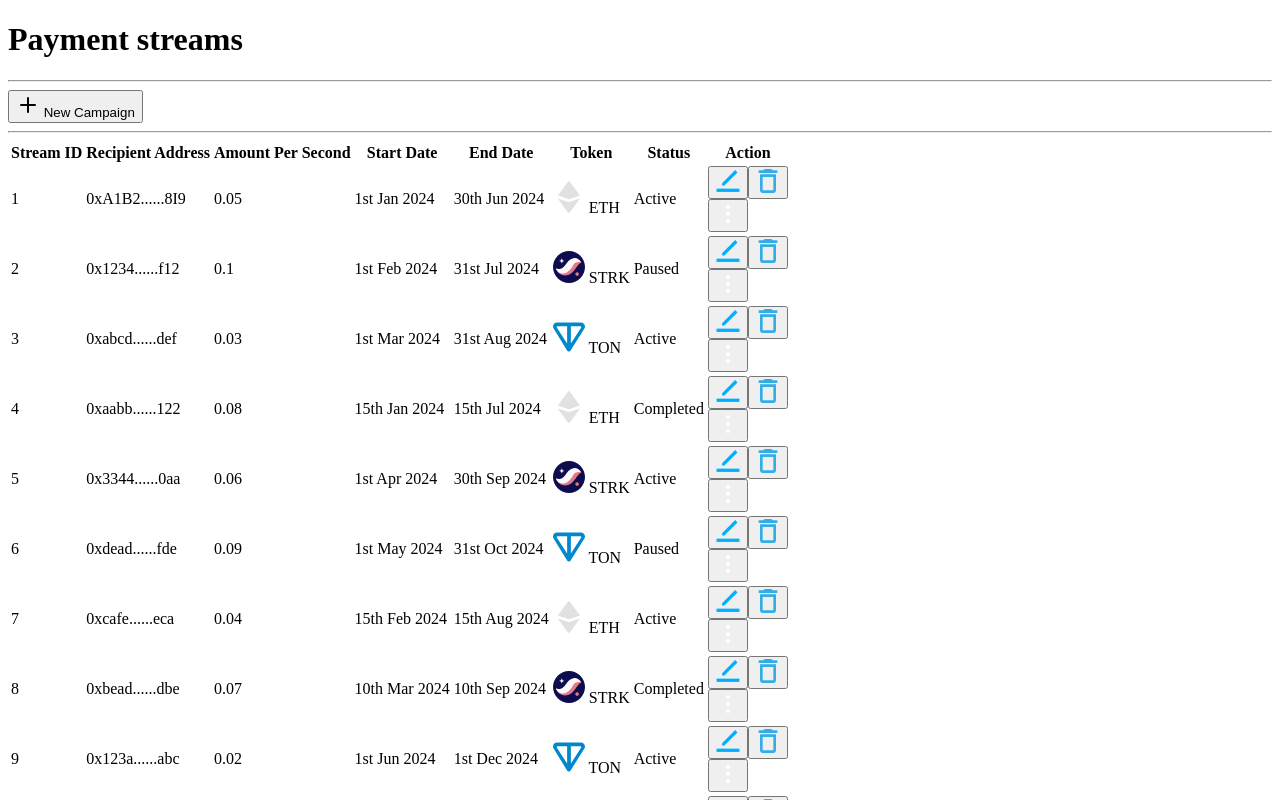
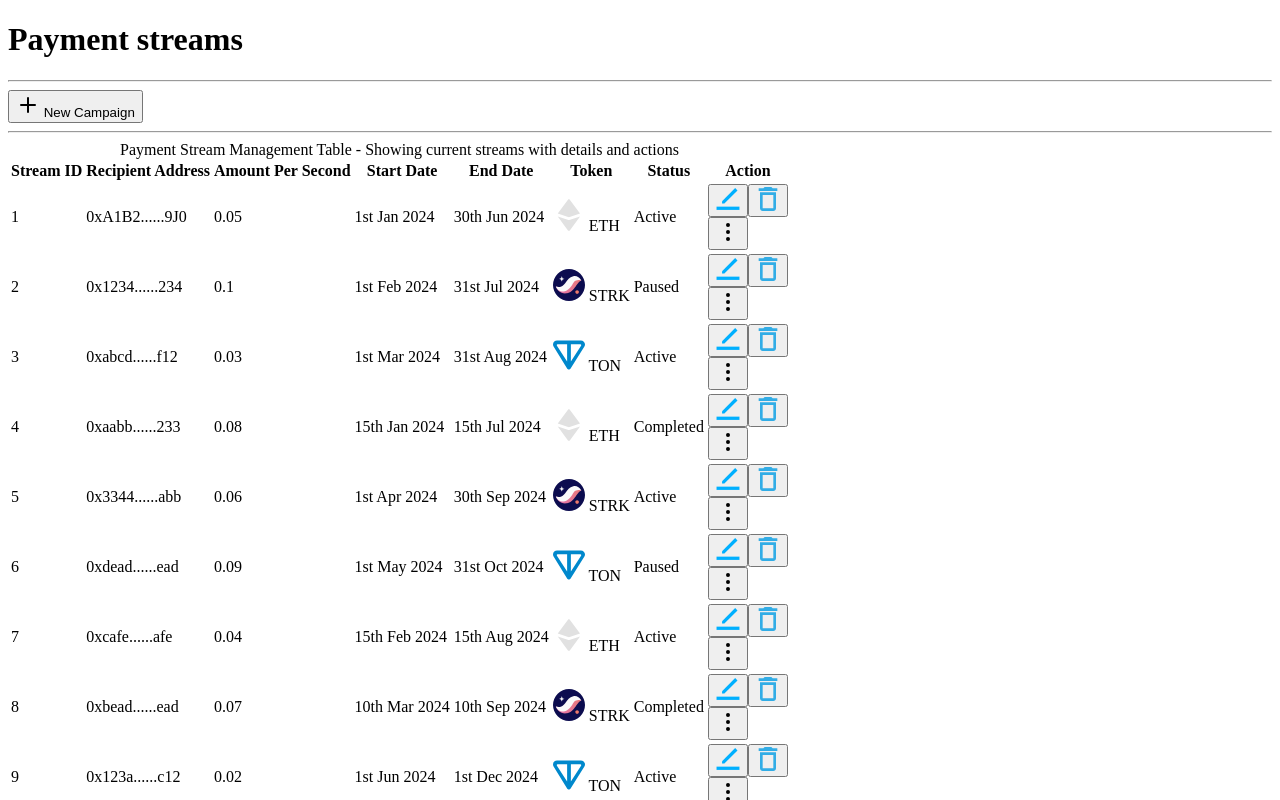
Before and after one commit to Fundable-Protocol/fundable-fe, a Next.js app: page /Dashboard/payment-stream in a window 1280 px wide. Shown: the top 800 px of the page. Built offline with nearby package versions, Linux system fonts and the light colour scheme.

Commit message:
updated changes

```diff
--- a/src/components/organisms/PaymentStreamManagementTable.tsx
+++ b/src/components/organisms/PaymentStreamManagementTable.tsx
@@ -33,6 +33,7 @@ export default function PaymentStreamManagementTable({ indexOfFirstItem, indexOf
 
 
             <table>
+                <caption className="sr-only">Payment Stream Management Table - Showing current streams with details and actions</caption>
                 <thead>
                     <tr>
                         <th className="min-w-[80px] w-[130px] h-[72px] text-center bg-[#21163F] p-[10px] text-xs  md:text-base font-bold text-[#E1E1E1]  " >Stream ID</th>
@@ -49,7 +50,7 @@ export default function PaymentStreamManagementTable({ indexOfFirstItem, indexOf
                 <tbody>
                     {streamData.slice(indexOfFirstItem, indexOfLastItem).map((stream, index) => {
 
-                        const truncatedAddress = stream.recipient.slice(0, 6) + "......" + stream.recipient.slice(streamData.length - 3, streamData.length)
+                        const truncatedAddress = stream.recipient.slice(0, 6) + "......" + stream.recipient.slice(stream.recipient.length - 3, stream.recipient.length)
 
                         const tokenImageMap = {
                             "XLM": "/images/xlm.svg",
@@ -91,10 +92,10 @@ export default function PaymentStreamManagementTable({ indexOfFirstItem, indexOf
 
                                 <td className="flex items-center h-[72px] justify-center gap-[20px]  bg-[#1E212F] p-[10px]  " >
                                     <div className={`  overflow-hidden flex items-center justify-between gap-[20px] transition-all duration-150 ease-in-out ${openMenuIndex === index ? " w-[50px]" : "w-0"} `}  >
-                                        <button onClick={() => setOpenMenuIndex(null)} > <Image src={"/Edit.svg"} alt="edit button" height={24} width={24} /> </button>
-                                        <button onClick={() => setOpenMenuIndex(null)} ><Image src={"/delete.svg"} alt="edit button" height={24} width={24} /></button>
+                                        <button onClick={() => setOpenMenuIndex(null)} aria-label="Edit payment stream" > <Image src={"/Edit.svg"} alt="edit button" height={24} width={24} /> </button>
+                                        <button onClick={() => setOpenMenuIndex(null)} aria-label="Delete payment stream" ><Image src={"/delete.svg"} alt="delete button" height={24} width={24} /></button>
                                     </div>
-                                    <button onClick={() => toggleShowMenu(index)}><EllipsisVertical color="white" size={24} className={` transform  transition-all duration-150 ease-in-out   ${openMenuIndex === index ? "rotate-[180deg] " : "rotate-0"} `} /></button>
+                                    <button onClick={() => toggleShowMenu(index)}><EllipsisVertical size={24} className={` transform  transition-all duration-150 ease-in-out   ${openMenuIndex === index ? "rotate-[90deg] text-[#00B0FF] " : "rotate-0"} `} /></button>
                                 </td>
 
                             </tr>
--- a/src/pages/Dashboard/payment-stream.tsx
+++ b/src/pages/Dashboard/payment-stream.tsx
@@ -17,6 +17,9 @@ const PaymentStreamComponent = () => {
 
   const indexOfLastItem = currentPage * itemsPerPage;
   const indexOfFirstItem = indexOfLastItem - itemsPerPage;
+
+  const totalItems = streamData.length || 0;
+const totalPages = Math.ceil(totalItems / itemsPerPage) || 1;
 
   const handlePageChange = (page: number) => {
     setCurrentPage(page)
@@ -39,7 +42,7 @@ const PaymentStreamComponent = () => {
         <div className="w-full flex items-center justify-between px-6 " >
 
 
-          <h4 className=" text-[#D9D9D980] font-normal text-sm "  >Page {currentPage} of  {Math.ceil(streamData.length / itemsPerPage)} </h4>
+          <h4 className=" text-[#D9D9D980] font-normal text-sm "  >Page {currentPage} of  {totalPages} </h4>
 
 
 
@@ -50,7 +53,7 @@ const PaymentStreamComponent = () => {
               variant={"outline"} className="px-4 py-[6px] rounded font-medium text-base disabled:opacity-50 " >Previous</Button>
             <Button
               onClick={() => handlePageChange(currentPage + 1)}
-              disabled={currentPage === Math.ceil(streamData.length / itemsPerPage)}
+              disabled={currentPage === totalPages }
               variant={"outline"} className="px-4 py-[6px] rounded font-medium text-base ">Next</Button>
           </div>
 
```
